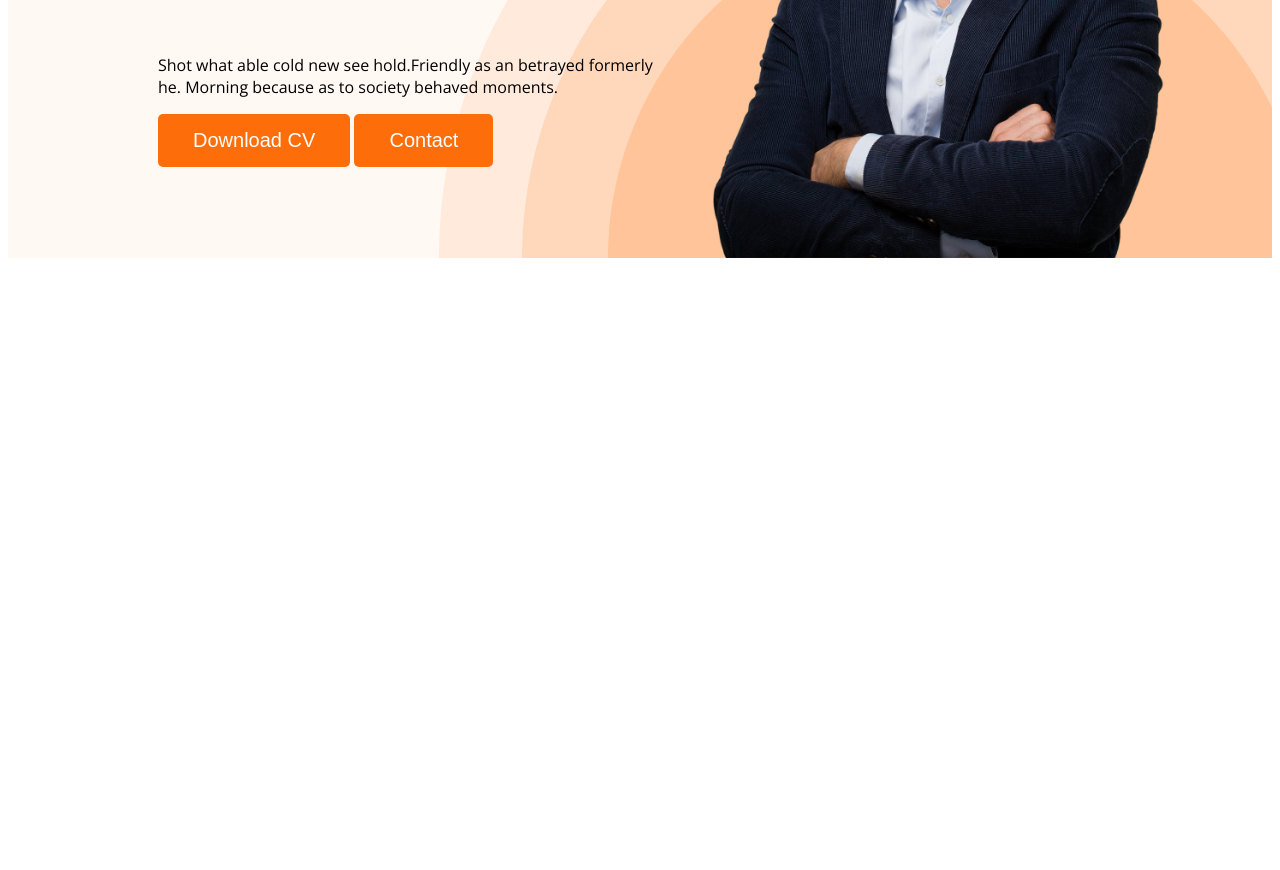
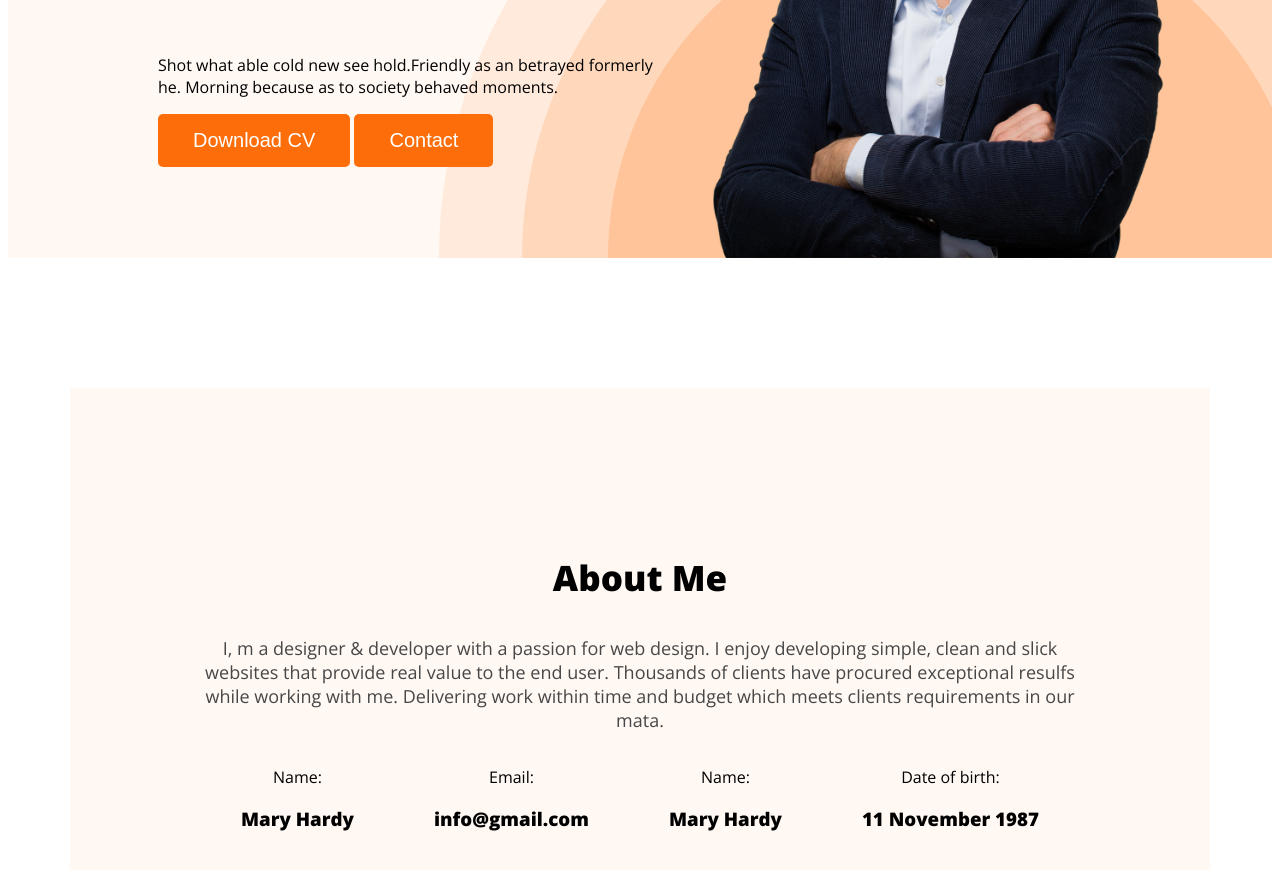
Before and after one commit to tanu200/webdeveloper-portfolio, a plain HTML site: page index.html in a window 1280 px wide. Shown: the part 510-1380 px from the top of the page. Before the commit the page ends 800 px from the top, so only its background shows below. Drawn offline with nearby package versions, Linux system fonts and the light colour scheme.

Commit message:
about added

```diff
--- a/index.html
+++ b/index.html
@@ -39,6 +39,42 @@
     </header>
     <main>
         <section class="about">
+            <h3 class="section-title">About Me</h3>
+            <p class="section-description">I, m a designer & developer with a passion for web design. I enjoy developing
+                simple, clean and
+                slick websites that provide real value to the end user. Thousands of clients have procured
+                exceptional resulfs while working with me. Delivering work within time and budget which meets
+                clients requirements in our mata.</p>
+            <div class="about-info-container">
+                <div class="about-info">
+                    <p class="info-title">Name:
+                    </p>
+                    <h3 class="info-description">Mary Hardy </h3>
+
+                </div>
+
+                <div class="about-info">
+                    <p class="info-title">Email:
+                    </p>
+                    <h3 class="info-description">info@gmail.com </h3>
+
+                </div>
+
+                <div class="about-info">
+                    <p class="info-title">Name:
+                    </p>
+                    <h3 class="info-description">Mary Hardy </h3>
+
+                </div>
+
+                <div class="about-info">
+                    <p class="info-title">Date of birth:
+                    </p>
+                    <h3 class="info-description">11 November 1987 </h3>
+
+                </div>
+
+            </div>
 
         </section>
     </main>
--- a/style.css
+++ b/style.css
@@ -78,3 +78,37 @@
     color: #474747;
     margin-bottom: 0px;
 }
+
+/**about section*/
+main {
+    max-width: 1140px;
+    margin: 0 auto;
+}
+
+.about {
+    padding: 131px;
+    margin: 130px 0;
+    background-color: #FFF8F3;
+}
+
+.section-title {
+    text-align: center;
+    font-size: 35px;
+    font-weight: 700px;
+}
+
+.section-description {
+    font-size: 18px;
+    text-align: center;
+    color: #474747;
+
+}
+
+.about-info-container {
+    display: flex;
+    justify-content: space-around;
+}
+
+.about-info {
+    text-align: center;
+}
```
